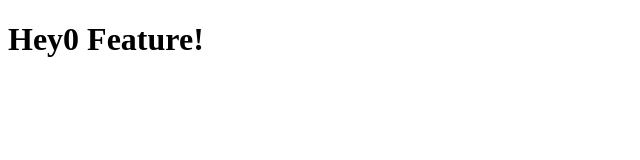
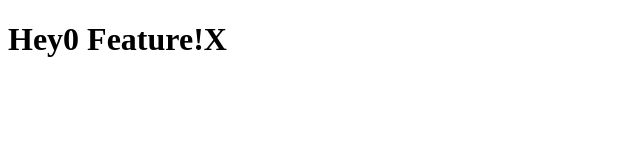
Before and after one commit to Codeusername78/test-repo, a plain HTML site: page index.html in a window 1280 px wide. Shown: the full height of the page, 0-640 px from the left. Drawn offline with Linux system fonts and the light colour scheme.

Commit message:
Apply suggestions from code review
X added to improve quality

```diff
--- a/index.html
+++ b/index.html
@@ -7,6 +7,6 @@
     <title>Document</title>
   </head>
   <body>
-    <h1>Hey0 Feature!</h1>
+    <h1>Hey0 Feature!X</h1>
   </body>
 </html>
```
